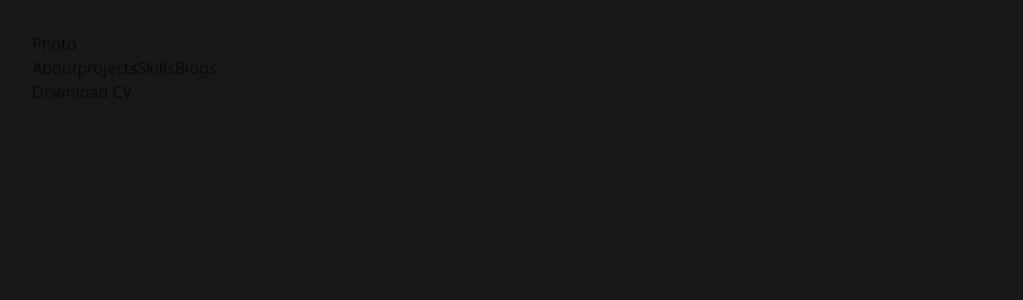
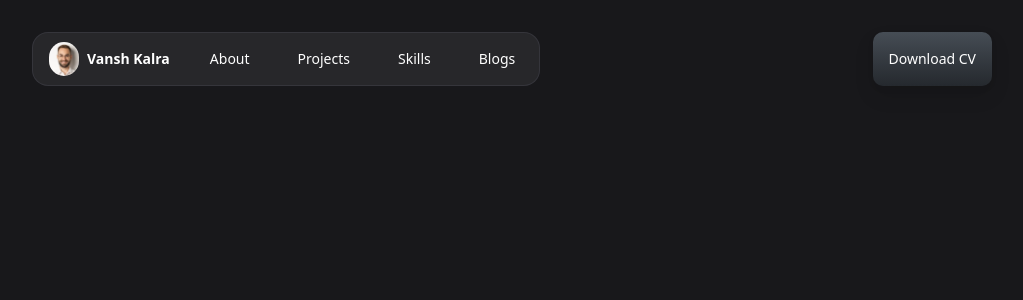
Before and after one commit to Vansh1379/vanshkalra.com, a Next.js app: page / in a window 1280 px wide. Shown: the top 300 px of the page, without its empty margins (128-1151 px from the left). Built offline with nearby package versions, Linux system fonts and the light colour scheme.

Commit message:
Enhance Navbar component with new layout and profile image

```diff
--- a/components/navbar.tsx
+++ b/components/navbar.tsx
@@ -1,17 +1,42 @@
+import Image from "next/image";
+import vansh from "../public//vansh.png";
+
 const navbar = () => {
   return (
     <div className="flex flex-row items-center justify-between sm:justify-between py-8 px-8 max-w-5xl mx-auto relative z-[100]">
       <div className="hidden lg:flex w-full justify-between">
-        <div className="">
-          <div className="">
-            <div>Photo</div>
-            <a href="">About</a>
-            <a href="">projects</a>
-            <a href="">Skills</a>
-            <a href="">Blogs</a>
-          </div>
-          <a className="">Download CV</a>
+        <div className="flex flex-row items-center space-x-8 antialiased border px-4 py-2 rounded-2xl bg-zinc-800 border-zinc-700/60">
+          <a className="font-bold text-sm flex items-center justify-center space-x-2 text-white hover:text-zinc-300 transition-all duration-200 ease-in-out">
+            <Image
+              src={vansh}
+              alt="vansh"
+              height={30}
+              width={30}
+              className="transition-all duration-500 rounded-full blur-0 scale-100"
+            />
+            <span className="font-inter font-bold">Vansh Kalra</span>
+          </a>
+          <a href="/about" className="text-white text-sm relative">
+            <span className="realtive z-10 px-2 py-2 inline-block">About</span>
+          </a>
+          <a href="/projects" className="text-white text-sm relative">
+            <span className="realtive z-10 px-2 py-2 inline-block">
+              Projects
+            </span>
+          </a>
+          <a href="/skills" className="text-white text-sm relative">
+            <span className="realtive z-10 px-2 py-2 inline-block">Skills</span>
+          </a>
+          <a href="/blogs" className="text-white text-sm relative">
+            <span className="realtive z-10 px-2 py-2 inline-block">Blogs</span>
+          </a>
         </div>
+        <a
+          className="font-medium text-white inline-flex items-center justify-center rounded-[10px] bg-gradient-to-b from-[#464d55] to-[#25292e] text-sm px-4 py-2 transition duration-150 shadow-[0_10px_20px_rgba(0,_0,_0,_.1),0_3px_6px_rgba(0,_0,_0,_.05)] hover:shadow-[rgba(0,_1,_0,_.2)_0_2px_8px] active:outline-none hover:opacity-80"
+          target="_blank"
+        >
+          Download CV
+        </a>
       </div>
     </div>
   );
```
Also changed, not shown: public/vansh.png (added).
